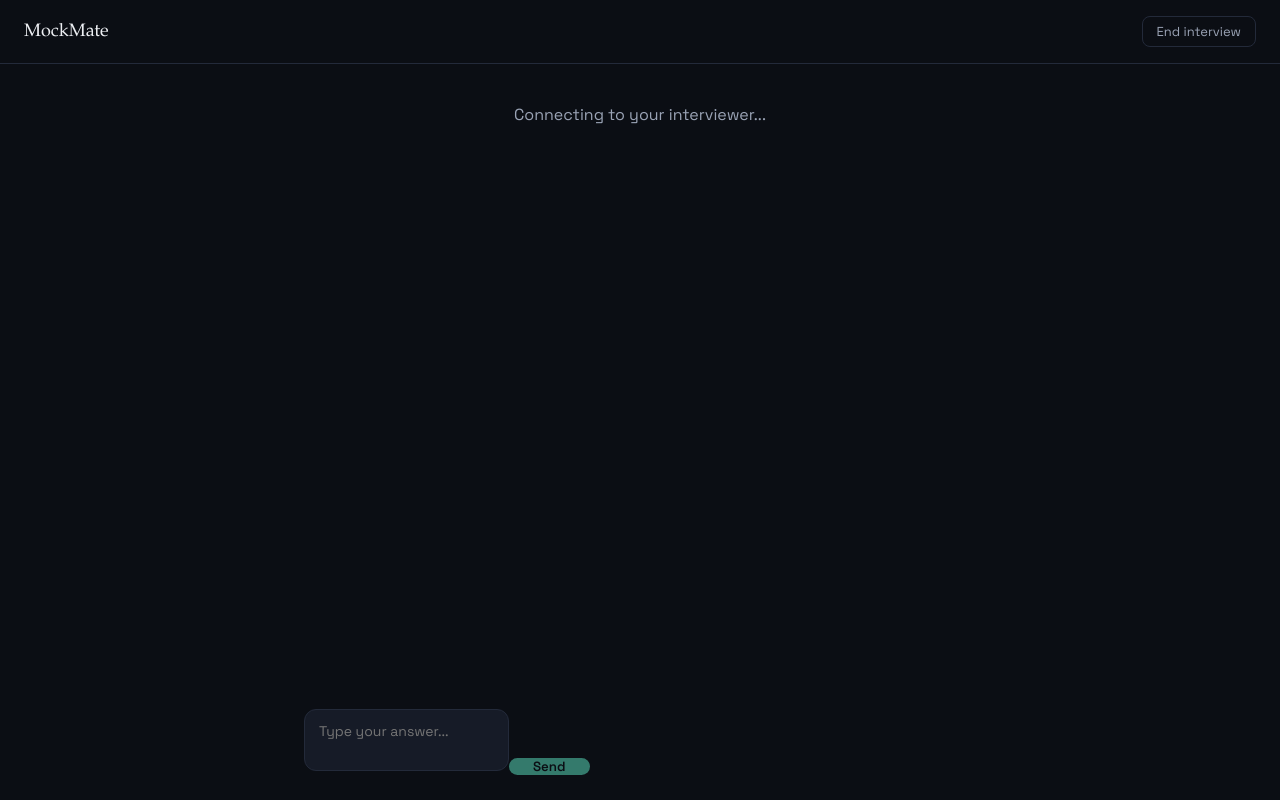
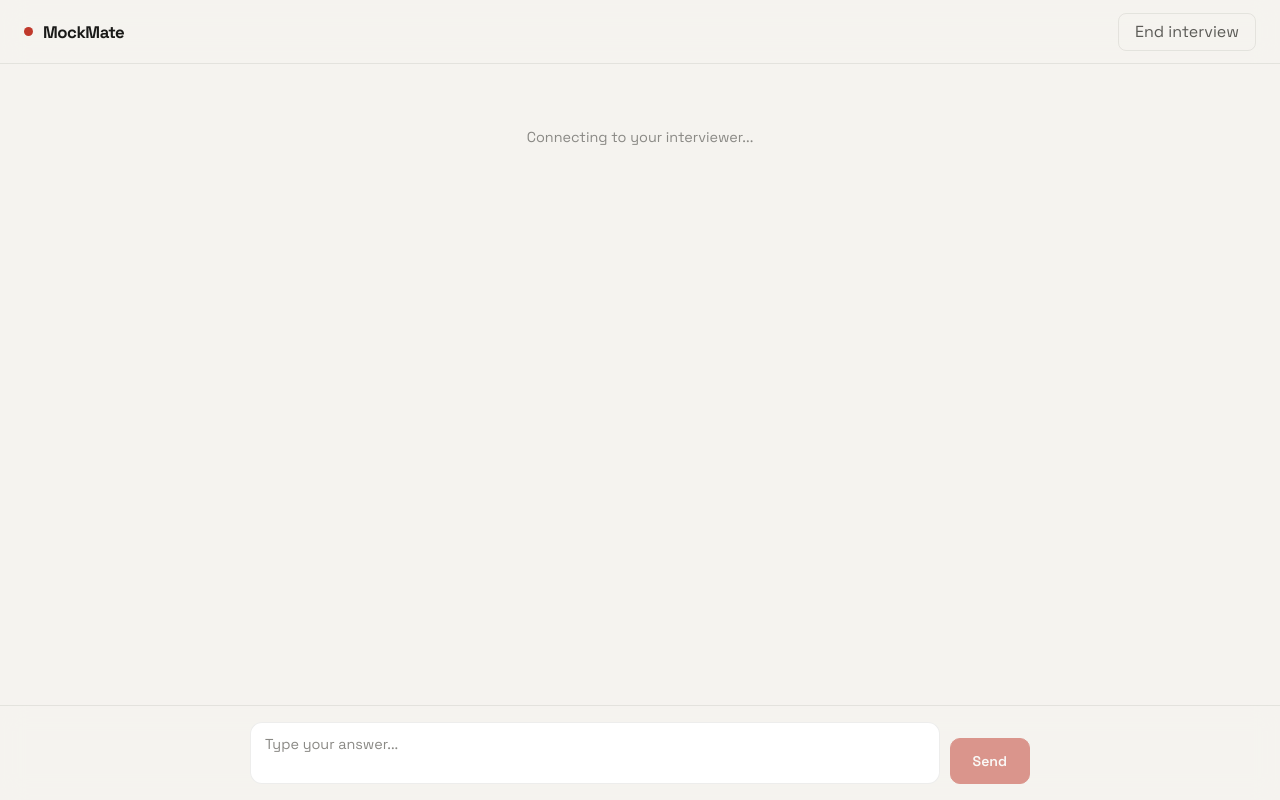
Before and after one commit to tassu1/MockMate, a React app in the folder frontend/: page /interview/1 in a window 1280 px wide. Built offline with nearby package versions, Linux system fonts and the light colour scheme; sample sign-in values are in the browser's storage; the HTML template or start-up script is replaced by a standard one.

Commit message:
style(interview): chat bubble, typing dot & cursor styles for streaming UI

```diff
--- a/frontend/src/styles/Interview.css
+++ b/frontend/src/styles/Interview.css
@@ -1,202 +1,386 @@
+@import url("https://fonts.googleapis.com/css2?family=DM+Mono:wght@400;500&family=Space+Grotesk:wght@400;500;600;700&display=swap");
+
+/* ============================================================
+   TOKENS — matches Landing.css / Auth.css / Dashboard.css
+   ============================================================ */
 .mmi {
-  --ink: #0b0e14;
-  --card: #161b27;
-  --card-border: #232a3a;
-  --text: #edeff3;
-  --text-dim: #9aa3b5;
-  --mint: #5ee6c4;
-  --error: #f17585;
+  --bg: #f5f3ef;
+  --bg-dark: #1a1a18;
+  --surface: #ffffff;
+  --surface-dark: #242422;
+  --text: #1a1a18;
+  --text-light: #5c5b57;
+  --text-white: #f0eeea;
+  --text-muted: #8a8985;
+  --border: rgba(26, 26, 24, 0.08);
+  --border-dark: rgba(255, 255, 255, 0.08);
+  --accent: #c0392b;
+  --accent-soft: #e74c3c;
+  --gold: #d4a574;
+  --container: 780px;
+  --pad: 24px;
 
-  --font-display: "Fraunces", "Iowan Old Style", "Palatino Linotype", serif;
-  --font-body: "Space Grotesk", "Inter", -apple-system, sans-serif;
-
-  height: 100vh;
   display: flex;
   flex-direction: column;
-  background: var(--ink);
+  height: 100vh;
+  height: 100dvh;
+  background: var(--bg);
   color: var(--text);
-  font-family: var(--font-body);
+  font-family: "Space Grotesk", sans-serif;
+  -webkit-font-smoothing: antialiased;
+  overflow: hidden;
 }
 
-.mmi * {
+.mmi *,
+.mmi *::before,
+.mmi *::after {
   box-sizing: border-box;
+  max-width: 100%;
 }
 
+.mmi button {
+  cursor: pointer;
+  font: inherit;
+}
+
+.mmi textarea {
+  font: inherit;
+  color: inherit;
+}
+
+/* ============================================================
+   HEADER
+   ============================================================ */
 .mmi__header {
+  flex-shrink: 0;
   display: flex;
+  align-items: center;
   justify-content: space-between;
-  align-items: center;
-  padding: 16px 24px;
-  border-bottom: 1px solid var(--card-border);
+  gap: 16px;
+  min-height: 64px;
+  padding: 0 var(--pad);
+  background: rgba(245, 243, 239, 0.92);
+  border-bottom: 1px solid var(--border);
+  backdrop-filter: blur(12px);
 }
 
 .mmi__brand {
-  font-family: var(--font-display);
-  font-size: 18px;
+  display: inline-flex;
+  align-items: center;
+  gap: 10px;
+  font-size: 1.05rem;
+  font-weight: 700;
+  letter-spacing: -0.03em;
+}
+
+.mmi__brand-mark {
+  width: 9px;
+  height: 9px;
+  border-radius: 50%;
+  background: var(--accent);
+  flex-shrink: 0;
 }
 
 .mmi__end-btn {
-  background: none;
-  border: 1px solid var(--card-border);
-  color: var(--text-dim);
-  padding: 6px 14px;
+  min-height: 38px;
+  padding: 0 16px;
+  background: transparent;
+  border: 1px solid var(--border);
   border-radius: 8px;
-  cursor: pointer;
-  font-size: 13px;
-  font-family: var(--font-body);
+  color: var(--text-light);
+  font-size: 0.8rem;
+  font-weight: 600;
+  transition: all 0.2s;
 }
 
 .mmi__end-btn:hover {
-  border-color: var(--error);
-  color: var(--error);
+  border-color: var(--accent);
+  color: var(--accent);
+  background: rgba(192, 57, 43, 0.04);
 }
 
+/* ============================================================
+   CHAT
+   ============================================================ */
 .mmi__chat {
   flex: 1;
   overflow-y: auto;
-  padding: 24px;
-  max-width: 720px;
-  width: 100%;
-  margin: 0 auto;
+  padding: 24px var(--pad) 8px;
+}
+
+.mmi__chat-inner {
+  width: min(100%, var(--container));
+  margin-inline: auto;
   display: flex;
   flex-direction: column;
   gap: 16px;
 }
 
 .mmi__muted {
-  color: var(--text-dim);
+  margin: 40px 0 0;
+  color: var(--text-muted);
+  font-size: 0.9rem;
   text-align: center;
 }
 
 .mmi__bubble {
-  max-width: 80%;
-  padding: 12px 16px;
+  max-width: 78%;
+  padding: 14px 16px;
   border-radius: 14px;
-  line-height: 1.5;
-  font-size: 14px;
+  animation: mmi-in 0.25s ease both;
+}
+
+@keyframes mmi-in {
+  from { opacity: 0; transform: translateY(6px); }
+  to { opacity: 1; transform: translateY(0); }
 }
 
 .mmi__bubble p {
-  margin: 0;
+  margin: 6px 0 0;
+  font-size: 0.92rem;
+  line-height: 1.6;
+  word-break: break-word;
+  white-space: pre-wrap;
 }
 
 .mmi__bubble-label {
   display: block;
-  font-size: 11px;
-  color: var(--text-dim);
-  margin-bottom: 4px;
+  font-family: "DM Mono", monospace;
+  font-size: 0.6rem;
+  font-weight: 500;
+  letter-spacing: 0.08em;
+  text-transform: uppercase;
 }
 
 .mmi__bubble--ai {
   align-self: flex-start;
-  background: var(--card);
-  border: 1px solid var(--card-border);
+  background: var(--surface);
+  border: 1px solid var(--border);
+  border-bottom-left-radius: 4px;
+}
+
+.mmi__bubble--ai .mmi__bubble-label {
+  color: var(--text-muted);
 }
 
 .mmi__bubble--candidate {
   align-self: flex-end;
-  background: rgba(94, 230, 196, 0.12);
-  border: 1px solid var(--mint);
+  background: var(--accent);
+  color: #fff;
+  border-bottom-right-radius: 4px;
 }
 
+.mmi__bubble--candidate .mmi__bubble-label {
+  color: rgba(255, 255, 255, 0.7);
+}
+
+/* Reveal cursor */
+.mmi__cursor {
+  display: inline-block;
+  width: 2px;
+  height: 1em;
+  margin-left: 2px;
+  vertical-align: middle;
+  background: var(--accent);
+  animation: mmi-blink 0.7s step-end infinite;
+}
+
+@keyframes mmi-blink {
+  0%, 100% { opacity: 1; }
+  50% { opacity: 0; }
+}
+
+/* Typing dots */
 .mmi__typing-dots {
   display: flex;
-  gap: 4px;
+  align-items: center;
+  gap: 5px;
+  height: 1.2em;
 }
 
 .mmi__typing-dots span {
   width: 6px;
   height: 6px;
   border-radius: 50%;
-  background: var(--text-dim);
-  animation: mmi-blink 1.2s infinite ease-in-out;
+  background: var(--text-muted);
+  animation: mmi-bounce 1.1s ease-in-out infinite;
 }
 
-.mmi__typing-dots span:nth-child(2) {
-  animation-delay: 0.2s;
-}
-.mmi__typing-dots span:nth-child(3) {
-  animation-delay: 0.4s;
+.mmi__typing-dots span:nth-child(2) { animation-delay: 0.15s; }
+.mmi__typing-dots span:nth-child(3) { animation-delay: 0.3s; }
+
+@keyframes mmi-bounce {
+  0%, 60%, 100% { transform: translateY(0); opacity: 0.5; }
+  30% { transform: translateY(-4px); opacity: 1; }
 }
 
-@keyframes mmi-blink {
-  0%, 80%, 100% { opacity: 0.3; }
-  40% { opacity: 1; }
+/* ============================================================
+   ALERT
+   ============================================================ */
+.mmi__alert {
+  flex-shrink: 0;
+  width: min(calc(100% - var(--pad) * 2), var(--container));
+  margin: 0 auto;
+  padding: 10px 16px;
+  background: rgba(192, 57, 43, 0.08);
+  border: 1px solid rgba(192, 57, 43, 0.2);
+  border-radius: 8px;
+  color: var(--accent);
+  font-size: 0.82rem;
+  line-height: 1.5;
 }
 
-.mmi__alert {
-  max-width: 720px;
-  margin: 0 auto 12px;
-  padding: 10px 16px;
-  background: rgba(241, 117, 133, 0.12);
-  border: 1px solid var(--error);
-  color: var(--error);
-  border-radius: 10px;
-  font-size: 13px;
+/* ============================================================
+   COMPOSER
+   ============================================================ */
+.mmi__composer {
+  flex-shrink: 0;
+  background: rgba(245, 243, 239, 0.92);
+  border-top: 1px solid var(--border);
+  backdrop-filter: blur(12px);
+  padding: 16px var(--pad);
 }
 
-.mmi__composer {
+.mmi__composer-inner {
+  width: min(100%, var(--container));
+  margin-inline: auto;
   display: flex;
-  gap: 12px;
-  padding: 16px 24px 24px;
-  max-width: 720px;
-  width: 100%;
-  margin: 0 auto;
+  align-items: flex-end;
+  gap: 10px;
 }
 
 .mmi__composer textarea {
   flex: 1;
   resize: none;
-  background: var(--card);
-  border: 1px solid var(--card-border);
+  min-height: 46px;
+  max-height: 160px;
+  padding: 12px 14px;
+  background: var(--surface);
+  border: 1px solid var(--border);
   border-radius: 12px;
-  padding: 12px 14px;
+  font-size: 0.9rem;
   color: var(--text);
-  font-family: var(--font-body);
-  font-size: 14px;
+  transition: border-color 0.2s, box-shadow 0.2s;
+}
+
+.mmi__composer textarea::placeholder {
+  color: var(--text-muted);
 }
 
 .mmi__composer textarea:focus {
   outline: none;
-  border-color: var(--mint);
+  border-color: var(--accent);
+  box-shadow: 0 0 0 3px rgba(192, 57, 43, 0.1);
+}
+
+.mmi__composer textarea:disabled {
+  opacity: 0.6;
 }
 
 .mmi__composer button {
-  background: var(--mint);
-  color: #0b0e14;
-  border: none;
-  border-radius: 12px;
-  padding: 0 24px;
+  flex-shrink: 0;
+  min-height: 46px;
+  padding: 0 22px;
+  background: var(--accent);
+  border: 1px solid var(--accent);
+  border-radius: 10px;
+  color: #fff;
+  font-size: 0.88rem;
   font-weight: 600;
-  cursor: pointer;
-  font-family: var(--font-body);
+  transition: all 0.2s;
+}
+
+.mmi__composer button:hover:not(:disabled) {
+  background: var(--accent-soft);
+  border-color: var(--accent-soft);
+  transform: translateY(-1px);
 }
 
 .mmi__composer button:disabled {
   opacity: 0.5;
-  cursor: not-allowed;
+  cursor: default;
+  transform: none;
 }
 
+/* ============================================================
+   ENDED STATE
+   ============================================================ */
 .mmi__ended {
-  max-width: 720px;
-  width: 100%;
-  margin: 0 auto;
-  padding: 16px 24px 32px;
-  text-align: center;
+  flex-shrink: 0;
+  display: flex;
+  justify-content: center;
+  padding: 20px var(--pad) 28px;
+  background: rgba(245, 243, 239, 0.92);
+  border-top: 1px solid var(--border);
+  backdrop-filter: blur(12px);
 }
 
-.mmi__ended p {
-  color: var(--text-dim);
-  margin-bottom: 16px;
+.mmi__ended-card {
+  width: min(100%, var(--container));
+  display: flex;
+  align-items: center;
+  justify-content: space-between;
+  flex-wrap: wrap;
+  gap: 14px;
+  padding: 18px 22px;
+  background: var(--surface);
+  border: 1px solid var(--border);
+  border-radius: 14px;
+}
+
+.mmi__ended-card p {
+  margin: 0;
+  font-size: 0.9rem;
+  color: var(--text-light);
 }
 
 .mmi__report-btn {
-  background: var(--mint);
-  color: #0b0e14;
-  border: none;
-  border-radius: 10px;
-  padding: 12px 24px;
+  flex-shrink: 0;
+  min-height: 44px;
+  padding: 0 22px;
+  background: var(--accent);
+  border: 1px solid var(--accent);
+  border-radius: 8px;
+  color: #fff;
+  font-size: 0.88rem;
   font-weight: 600;
-  cursor: pointer;
-  font-family: var(--font-body);
+  transition: all 0.2s;
 }
+
+.mmi__report-btn:hover {
+  background: var(--accent-soft);
+  border-color: var(--accent-soft);
+  transform: translateY(-1px);
+}
+
+/* ============================================================
+   RESPONSIVE
+   ============================================================ */
+@media (max-width: 640px) {
+  .mmi {
+    --pad: 14px;
+  }
+
+  .mmi__header {
+    min-height: 56px;
+  }
+
+  .mmi__bubble {
+    max-width: 88%;
+  }
+
+  .mmi__composer-inner {
+    gap: 8px;
+  }
+
+  .mmi__composer button {
+    padding: 0 16px;
+    font-size: 0.82rem;
+  }
+
+  .mmi__ended-card {
+    flex-direction: column;
+    align-items: stretch;
+    text-align: center;
+  }
+}
```
